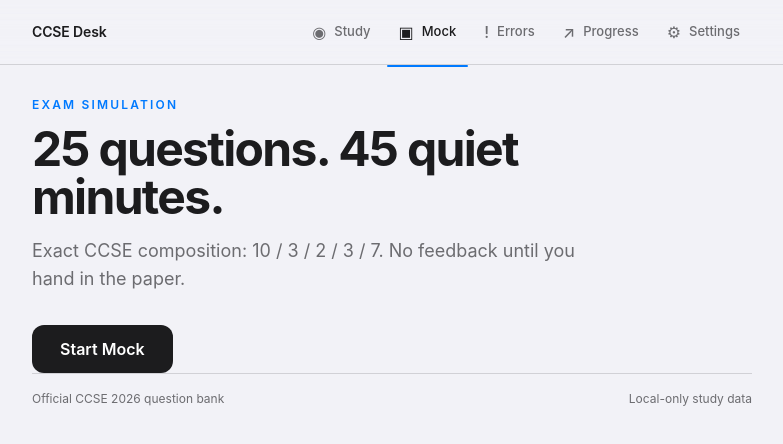
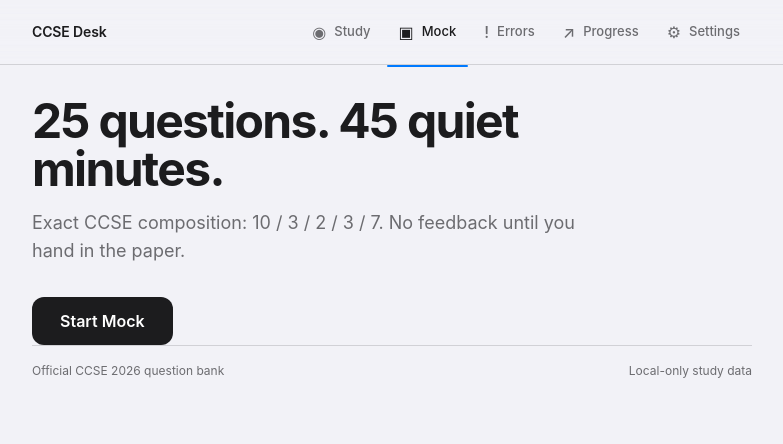
Before and after one commit to IFAKA/ccse-prep, a Next.js app: page /mock in a window 1280 px wide. Shown: the top 444 px of the page, without its empty margins (248-1031 px from the left). Built offline with nearby package versions, Linux system fonts and the light colour scheme.

Commit message:
refactor: remove page eyebrow labels

```diff
--- a/src/components/MistakesView.tsx
+++ b/src/components/MistakesView.tsx
@@ -10,7 +10,7 @@
   const missed = questions.filter((question) => (state.questionStates[question.id]?.incorrect ?? 0) > 0).filter((question) => filter === "all" || filter === "task1" ? filter === "all" || question.task === 1 : state.questionStates[question.id]?.status === filter);
 
   return <section className="view-enter">
-    <PageHeader eyebrow="Error ledger" title="Every miss, remembered." description="Review the questions that need another pass, grouped by your current status." />
+    <PageHeader title="Every miss, remembered." description="Review the questions that need another pass, grouped by your current status." />
     <div className="mt-7 flex flex-wrap gap-2">{["all", "weak", "mastered", "task1"].map((option) => <button key={option} onClick={() => setFilter(option)} className={`focus-ring min-h-11 rounded-full border px-4 py-2 text-xs font-semibold uppercase ${filter === option ? "border-[var(--label)] bg-[var(--label)] text-[var(--surface)]" : "border-[var(--separator)] text-[var(--secondary)]"}`}>{option}</button>)}</div>
     <div className="mt-7 grid gap-3">{missed.length ? missed.map((question) => <SurfaceCard key={question.id} className="p-4"><div className="flex justify-between text-xs text-[var(--secondary)]"><span>Task {question.task} · {question.id}</span><span>{state.questionStates[question.id]?.status}</span></div><h2 className="mt-2 text-lg font-semibold">{question.question}</h2><p className="mt-2 text-sm">Official: <b className="uppercase">{question.answer}</b> · {question.options[question.answer]}</p></SurfaceCard>) : <p className="rounded-2xl border border-dashed border-[var(--separator)] p-8 text-center text-[var(--secondary)]">No missed questions yet.</p>}</div>
   </section>;
--- a/src/components/MockView.tsx
+++ b/src/components/MockView.tsx
@@ -50,7 +50,7 @@
 
   if (result) {
     return <section className="view-enter">
-      <PageHeader eyebrow="Mock complete" title={`${result.score}/25`} description={`${result.score >= 15 ? "Aprobado" : "Sigue entrenando"} · threshold 15/25`} />
+      <PageHeader title={`${result.score}/25`} description={`${result.score >= 15 ? "Aprobado" : "Sigue entrenando"} · threshold 15/25`} />
       <div className="mt-8 grid grid-cols-2 gap-3 sm:grid-cols-5">
         {Object.entries(result.taskBreakdown).map(([task, value]) => <StatCard key={task} label={`Task ${task}`} value={`${value.correct}/${value.total}`} />)}
       </div>
@@ -60,7 +60,7 @@
 
   if (!active) {
     return <section className="view-enter">
-      <PageHeader eyebrow="Exam simulation" title="25 questions. 45 quiet minutes." description="Exact CCSE composition: 10 / 3 / 2 / 3 / 7. No feedback until you hand in the paper." />
+      <PageHeader title="25 questions. 45 quiet minutes." description="Exact CCSE composition: 10 / 3 / 2 / 3 / 7. No feedback until you hand in the paper." />
       <button onClick={start} className="focus-ring mt-8 min-h-12 rounded-xl bg-[var(--label)] px-7 font-semibold text-[var(--surface)]">Start Mock</button>
     </section>;
   }
--- a/src/components/PageLayout.tsx
+++ b/src/components/PageLayout.tsx
@@ -1,31 +1,20 @@
 import type { ReactNode } from "react";
 
 export function PageHeader({
-  eyebrow,
   title,
   titleMeta,
   description,
   aside,
-  hideEyebrowOnMobile = false,
 }: {
-  eyebrow?: ReactNode;
   title: string;
   titleMeta?: ReactNode;
   description?: string;
   aside?: ReactNode;
-  hideEyebrowOnMobile?: boolean;
 }) {
-  const hasEyebrow = eyebrow != null;
-
   return (
     <header className="page-header flex flex-wrap items-end justify-between gap-4">
       <div className="max-w-2xl">
-        {hasEyebrow && (
-          <p className={`${hideEyebrowOnMobile ? "hidden sm:block" : ""} text-xs font-semibold uppercase tracking-[0.18em] text-[var(--tint)]`}>
-            {eyebrow}
-          </p>
-        )}
-        <h1 className={`${hasEyebrow ? (hideEyebrowOnMobile ? "mt-0 sm:mt-3" : "mt-3") : "mt-0"} text-3xl font-bold tracking-[-0.035em] sm:text-5xl`}>
+        <h1 className="mt-0 text-3xl font-bold tracking-[-0.035em] sm:text-5xl">
           {title}
         </h1>
         {titleMeta && <div className="mt-3">{titleMeta}</div>}
--- a/src/components/ProgressView.tsx
+++ b/src/components/ProgressView.tsx
@@ -13,7 +13,7 @@
   const average = state.mockHistory.length ? Math.round(state.mockHistory.reduce((total, mock) => total + mock.score, 0) / state.mockHistory.length * 10) / 10 : 0;
 
   return <section className="view-enter">
-    <PageHeader eyebrow="Progress" title="Know your runway." aside={<span className={`rounded-full px-4 py-2 text-xs font-semibold uppercase ${progress.ready ? "bg-[var(--success)] text-white" : "bg-[var(--label)] text-[var(--surface)]"}`}>{progress.ready ? "Ready" : "Not ready yet"}</span>} />
+    <PageHeader title="Know your runway." aside={<span className={`rounded-full px-4 py-2 text-xs font-semibold uppercase ${progress.ready ? "bg-[var(--success)] text-white" : "bg-[var(--label)] text-[var(--surface)]"}`}>{progress.ready ? "Ready" : "Not ready yet"}</span>} />
     <div className="mt-8 grid grid-cols-2 gap-3 sm:grid-cols-4"><StatCard label="Seen" value={`${seen}/300`} /><StatCard label="Mastered" value={mastered} /><StatCard label="Weak" value={weak} /><StatCard label="Mock avg" value={average || "—"} /></div>
     <SurfaceCard className="mt-8 p-5 sm:p-6"><SectionHeading>Readiness criteria</SectionHeading><div className="mt-4 grid gap-3">{progress.conditions.map((condition) => <div key={condition.label} className="flex items-center gap-3 border-t border-[var(--separator)] pt-3"><span className={`flex h-6 w-6 shrink-0 items-center justify-center rounded-full text-xs ${condition.met ? "bg-[var(--success)] text-white" : "bg-[var(--surface-2)] text-[var(--secondary)]"}`}>{condition.met ? "✓" : "·"}</span><div><p className="font-semibold">{condition.label}</p><p className="text-xs text-[var(--secondary)]">{condition.detail}</p></div></div>)}</div></SurfaceCard>
     <div className="mt-8"><SectionHeading>Mock history</SectionHeading>{state.mockHistory.length ? <div className="mt-3 grid gap-2">{state.mockHistory.slice(0, 8).map((mock) => <div key={mock.id} className="flex justify-between border-b border-[var(--separator)] py-3 text-sm"><span>{new Date(mock.timestamp).toLocaleDateString("es-ES")}</span><b className="tabular-nums">{mock.score}/25</b></div>)}</div> : <p className="mt-3 text-[var(--secondary)]">Your mock history will appear here.</p>}</div>
--- a/src/components/SettingsView.tsx
+++ b/src/components/SettingsView.tsx
@@ -34,7 +34,7 @@
   };
 
   return <section className="view-enter">
-    <PageHeader eyebrow="Settings" title="Make it yours." description="Simple preferences for a focused, local-first study desk." />
+    <PageHeader title="Make it yours." description="Simple preferences for a focused, local-first study desk." />
 
     <div className="mt-8 grid gap-8">
       <SurfaceCard className="p-5 sm:p-6">
```
